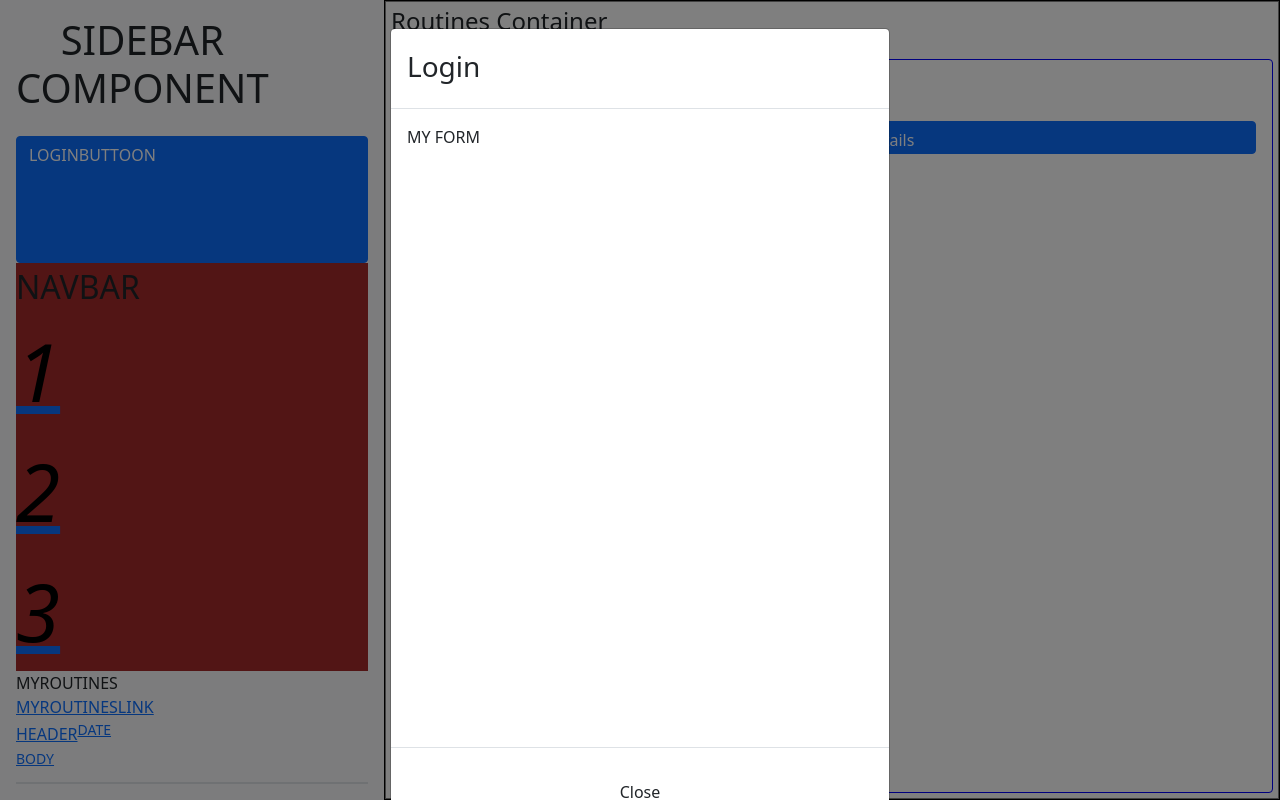
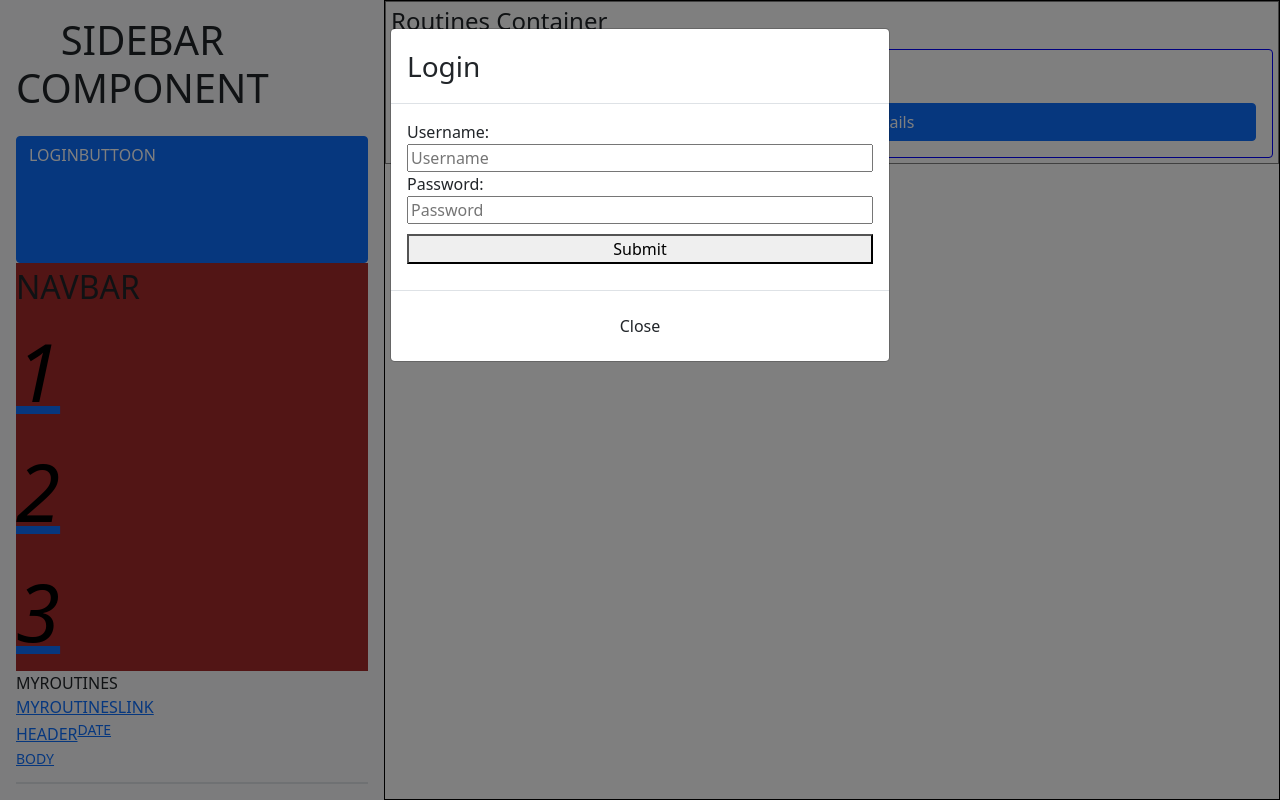
Before and after one commit to danielforkner/fitness-tracker-front-end, a React (Create React App) app: page / in a window 1280 px wide. Both pictures are taken after a click on the element "LOGINBUTTOON". Built offline with nearby package versions, Linux system fonts and the light colour scheme; no server answers.

Commit message:
login modal has working form, just needs api function

```diff
--- a/public/style.css
+++ b/public/style.css
@@ -11,6 +11,10 @@ body * {
 width: 100%;
 height: 100%;
 box-sizing: border-box;
+}
+
+.modal {
+height: auto;
 }
 
 /* MAIN */
@@ -32,6 +36,7 @@ box-sizing: border-box;
 /* ROUTINES */
 
 .routinesContainer {
+  height: auto;
   border: 1px solid gray;
   display: flex;
   flex-direction: column;
@@ -68,6 +73,10 @@ float: left;
   text-align: center;
 }
 
+#loginBtn {
+  width: auto;
+  height: auto;
+}
 
 .NavBarCountainer {
   background-color: brown;
--- a/src/components/MAIN/Main.jsx
+++ b/src/components/MAIN/Main.jsx
@@ -2,7 +2,6 @@ import React, { useState } from 'react';
 import Routines from './Routines';
 import RoutineDetails from './Routine_Details';
 import { Routes, Route } from 'react-router-dom';
-import Login from '../SIDEBAR/Login';
 
 const Main = () => {
   const [curentRoutine, setCurentRoutine] = useState({});
--- a/src/components/MAIN/Routines.jsx
+++ b/src/components/MAIN/Routines.jsx
@@ -2,11 +2,12 @@ import React, { useState, useEffect } from 'react';
 import { getRoutines } from '../../api/fetch';
 import RoutineCard from './RoutineCard';
 
-const Routines = ({ setCurentRoutine, setOpen}) => {
+const Routines = ({ setCurentRoutine, setOpen }) => {
   const [pubRoutines, setPubRoutines] = useState([{}]);
 
   const fetchRoutines = async () => {
     const routines = await getRoutines();
+    console.log(routines);
     setPubRoutines(routines);
   };
 
--- a/src/components/SIDEBAR/Login.jsx
+++ b/src/components/SIDEBAR/Login.jsx
@@ -1,9 +1,19 @@
-import React from 'react';
+import React, { useState } from 'react';
 import { Modal, Button } from 'react-bootstrap';
 
 const Login = ({ openLogin, setOpenLogin }) => {
+  const [username, setUsername] = useState('');
+  const [password, setPassword] = useState('');
+
   const handleHide = () => {
     setOpenLogin(false);
+  };
+
+  const handleSubmit = async (e) => {
+    e.preventDefault();
+    // CALL LOGIN FUNCTION FROM FETCH.JS
+    setUsername('');
+    setPassword('');
   };
 
   return (
@@ -16,8 +26,28 @@ const Login = ({ openLogin, setOpenLogin }) => {
       <Modal.Header>
         <Modal.Title as="h3">Login</Modal.Title>
       </Modal.Header>
-      <Modal.Body className="loginModalBody">
-        <form>MY FORM</form>
+      <Modal.Body>
+        <form>
+          <label htmlFor="username">Username: </label>
+          <input
+            type="text"
+            name="username"
+            placeholder="Username"
+            value={username}
+            onChange={(e) => setUsername(e.target.value)}
+          />
+          <label htmlFor="password">Password: </label>
+          <input
+            type="password"
+            name="password"
+            placeholder="Password"
+            value={password}
+            onChange={(e) => setPassword(e.target.value)}
+          />
+          <button style={{ margin: '10px 0' }} onClick={handleSubmit}>
+            Submit
+          </button>
+        </form>
       </Modal.Body>
       <Modal.Footer>
         <Button variant="secondar" onClick={handleHide}>
--- a/src/components/SIDEBAR/Login_Button.jsx
+++ b/src/components/SIDEBAR/Login_Button.jsx
@@ -6,7 +6,7 @@ const Login_Button = ({ setOpenLogin }) => {
   };
 
   return (
-    <div className="btn btn-primary" onClick={handleClick}>
+    <div id="loginBtn" className="btn btn-primary" onClick={handleClick}>
       LOGINBUTTOON
     </div>
   );
```
